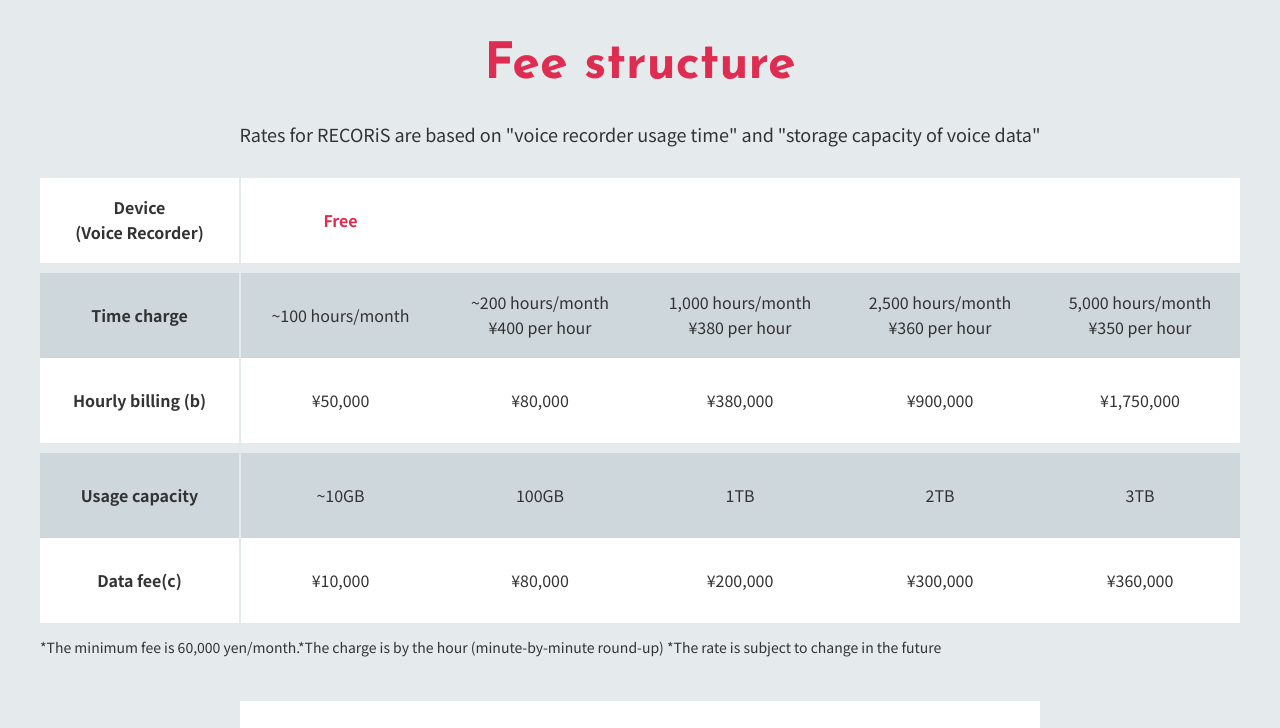
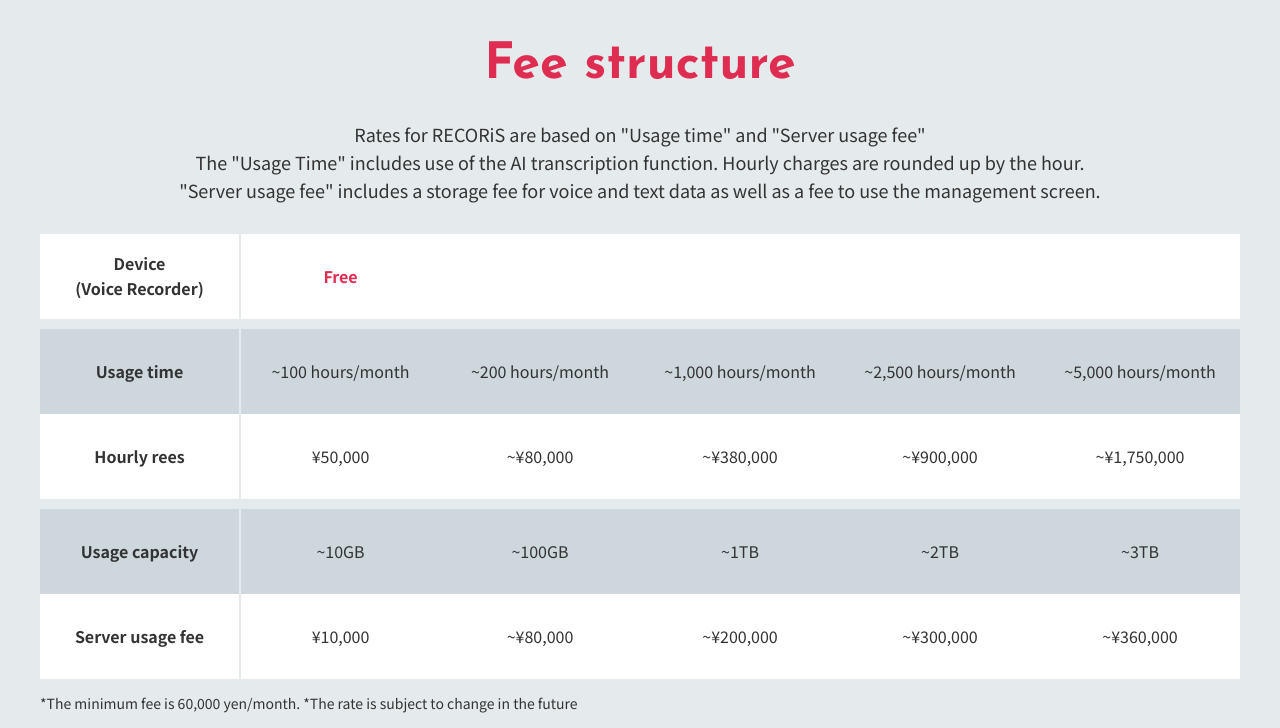
Before and after one commit to magatamaX/recoris, a website built with webpack: page public/en/index.html in a window 1280 px wide. Shown: the part 7280-8008 px from the top of the page. Built offline with nearby package versions, Linux system fonts and the light colour scheme; what mgn-accordion, mgn-smooth-scroll, mgn-ua, mgn-utility would draw is missing.

Commit message:
recorisjp修正依頼2 recoris英語サイト修正依頼20190913-v2

```diff
--- a/public/en/index.html
+++ b/public/en/index.html
@@ -650,7 +650,7 @@
 
                     <h2 class="a-ttl--center">Fee structure</h2>
 
-                    <p class="p-plan_txt">Rates for RECORiS are based on "voice recorder usage time" and "storage capacity of voice data"</p>
+                    <p class="p-plan_txt">Rates for RECORiS are based on "Usage time" and "Server usage fee"<br>The "Usage Time" includes use of the AI transcription function. Hourly charges are rounded up by the hour.<br>"Server usage fee" includes a storage fee for voice and text data as well as a fee to use the management screen.</p>
 
                     <div class="p-plan_table">
                         <table>
@@ -669,20 +669,20 @@
                         <table>
                             <tbody class="second">
                                 <tr>
-                                    <th>Time charge</th>
+                                    <th>Usage time</th>
                                     <td>~100 hours/month</td>
-                                    <td>~200 hours/month<br>¥400 per hour</td>
-                                    <td>1,000 hours/month<br>¥380 per hour</td>
-                                    <td>2,500 hours/month<br>¥360 per hour</td>
-                                    <td>5,000 hours/month<br>¥350 per hour</td>
+                                    <td>~200 hours/month</td>
+                                    <td>~1,000 hours/month</td>
+                                    <td>~2,500 hours/month</td>
+                                    <td>~5,000 hours/month</td>
                                 </tr>
                                 <tr>
-                                    <th>Hourly billing (b)</th>
+                                    <th>Hourly rees</th>
                                     <td>¥50,000</td>
-                                    <td>¥80,000</td>
-                                    <td>¥380,000</td>
-                                    <td>¥900,000</td>
-                                    <td>¥1,750,000</td>
+                                    <td>~¥80,000</td>
+                                    <td>~¥380,000</td>
+                                    <td>~¥900,000</td>
+                                    <td>~¥1,750,000</td>
                                 </tr>
                             </tbody>
                         </table>
@@ -691,22 +691,22 @@
                                 <tr>
                                     <th>Usage capacity</th>
                                     <td>~10GB</td>
-                                    <td>100GB</td>
-                                    <td>1TB</td>
-                                    <td>2TB</td>
-                                    <td>3TB</td>
+                                    <td>~100GB</td>
+                                    <td>~1TB</td>
+                                    <td>~2TB</td>
+                                    <td>~3TB</td>
                                 </tr>
                                 <tr>
-                                    <th>Data fee(c)</th>
+                                    <th>Server usage fee</th>
                                     <td>¥10,000</td>
-                                    <td>¥80,000</td>
-                                    <td>¥200,000</td>
-                                    <td>¥300,000</td>
-                                    <td>¥360,000</td>
+                                    <td>~¥80,000</td>
+                                    <td>~¥200,000</td>
+                                    <td>~¥300,000</td>
+                                    <td>~¥360,000</td>
                                 </tr>
                             </tbody>
                         </table>
-                        <p class="p-plan_table_note">*The minimum fee is 60,000 yen/month.*The charge is by the hour (minute-by-minute round-up) *The rate is subject to change in the future</p>
+                        <p class="p-plan_table_note">*The minimum fee is 60,000 yen/month. *The rate is subject to change in the future</p>
                     </div>
 
                     <section>
@@ -729,11 +729,11 @@
                                 </p>
                                 <figure class="p-plan_example_figure">
                                     <div class="p-plan_example_figure_box">
-                                        <div>200 hours</div><div>Time charge total: ¥80,000</div>
+                                        <div>200 hours</div><div>Hourly rees total: ¥80,000</div>
                                     </div>
                                     <div>+</div>
                                     <div class="p-plan_example_figure_box">
-                                        <div>3GB</div><div>Data charge total：￥10,0000<sup>*</sup></div>
+                                        <div>3GB</div><div>Server usage fee total：￥10,0000<sup>*</sup></div>
                                     </div>
                                     <div>=</div>
                                     <div class="p-plan_example_figure_box">
@@ -784,11 +784,11 @@
                         </div>
                     </form>
 
-                    <p class="p-simulation_txt">"Time charge", "Data charge", "Monthly charge" are automatically calculated and displayed.</p>
+                    <p class="p-simulation_txt">"Hourly rees", "Server usage fee", "Monthly charge" are automatically calculated and displayed.</p>
                     <div class="p-simulation_resultsList">
                         <div class="p-simulation_resultsList_item--withResult">
                             <dl>
-                                <dt>Time charge</dt>
+                                <dt>Hourly rees</dt>
                                 <dd>
                                     <div id="pricePerHour" class="p-simulation_resultBox">0</div>
                                 </dd>
@@ -798,7 +798,7 @@
                         <div class="p-simulation_resultsList_item">+</div>
                         <div class="p-simulation_resultsList_item--withResult">
                             <dl>
-                                <dt>Data charge</dt>
+                                <dt>Server usage fee</dt>
                                 <dd>
                                     <div id="pricePerGB" class="p-simulation_resultBox">0</div>
                                 </dd>
```
Also changed, not shown: public/index.html (+15 -15 lines).
